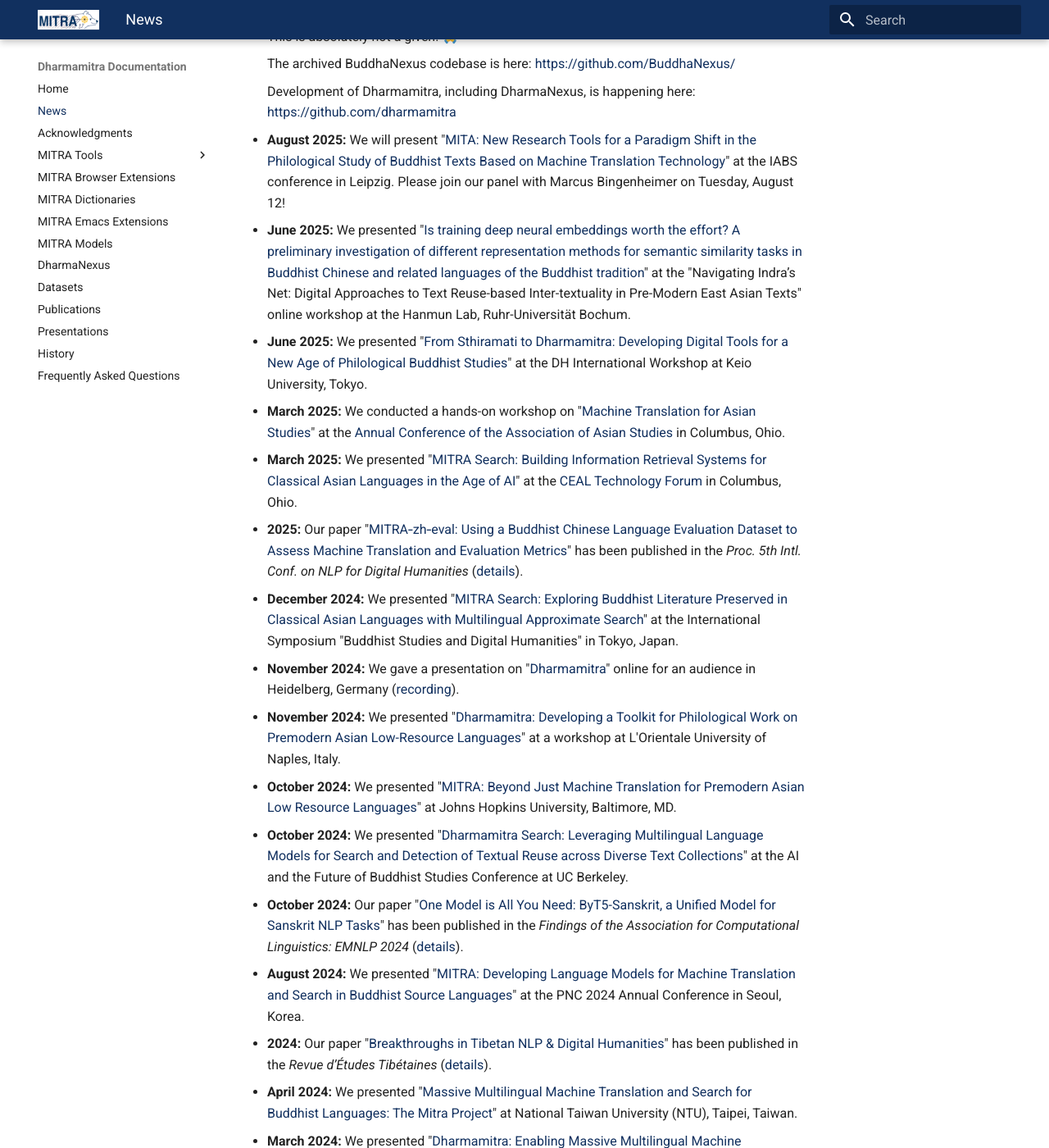
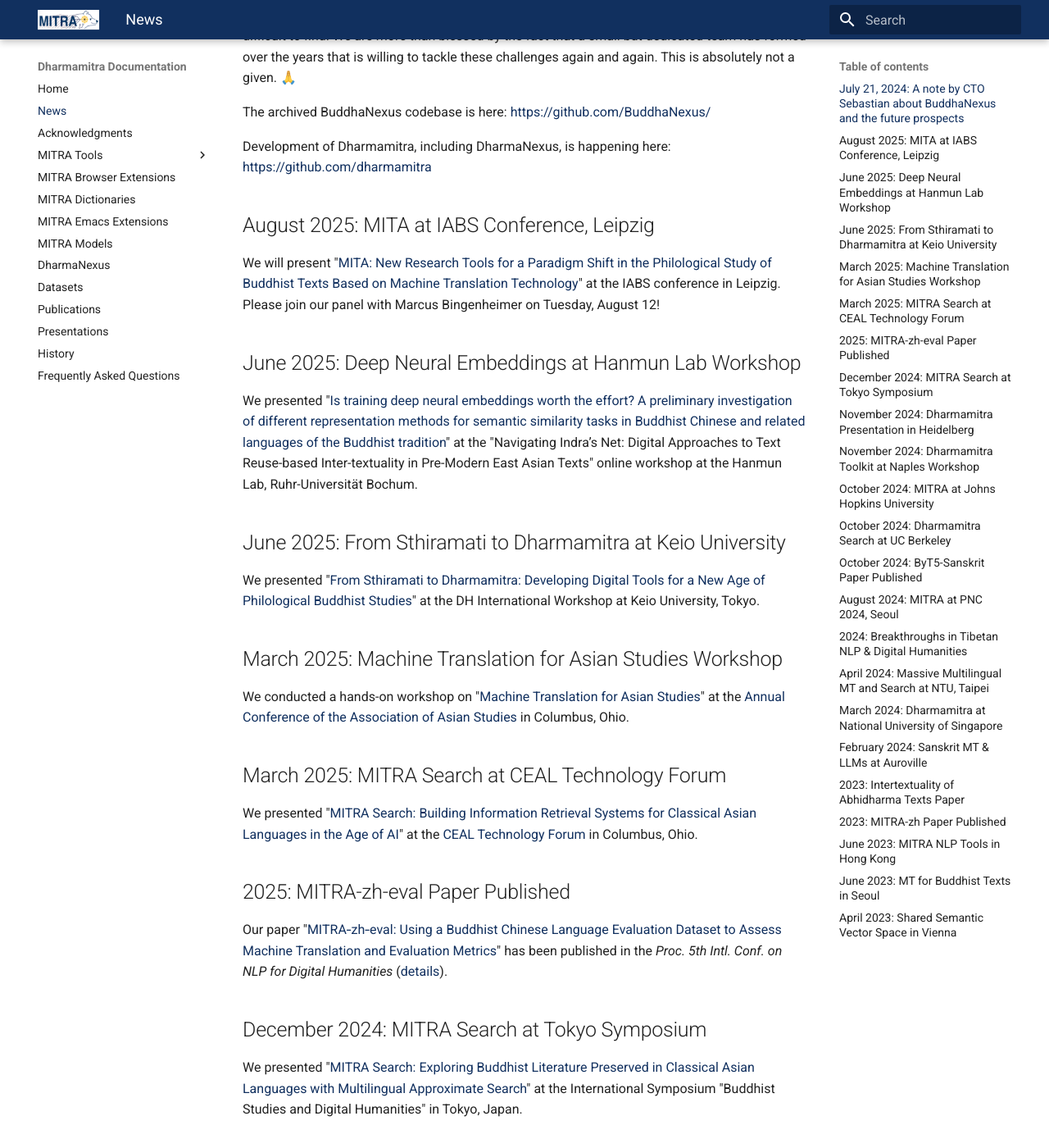
Before and after one commit to dharmamitra/dharmamitra-guides, an MkDocs documentation site: the page built from docs/news.md, in a window 1280 px wide and 1400 px high, scrolled down 887 px. Shown: the whole window at 82% size. Built offline with MkDocs 1.6.1 and Material for MkDocs 9.7.7, drawn with Linux system fonts in a browser that asks for light colours; some of the changed text lies outside the part shown.

Commit message:
restructured news section

```diff
--- a/docs/news.md
+++ b/docs/news.md
@@ -1,40 +1,105 @@
 # News
 
-*   **July 21: A note by CTO Sebastian about Buddhanexus and the future prospects**
+## July 21, 2024: A note by CTO Sebastian about BuddhaNexus and the future prospects
 
-    With the upcoming launch of a lot of new features, among them the [DharmaNexus](https://dharmanexus.org) database, I want to thank the key institutions that made the development of the open source initiative [BuddhaNexus](https://buddhanexus.net), which served as the first prototype of the system, possible. Without [SuttaCentral](https://suttacentral.net), we would not have gotten off the ground. We inherited a significant part of the front- and backend codebase, and thanks to SuttaCentral's commitment to open source licensing under GPL, this was possible, and in fact even encouraged.
+With the upcoming launch of a lot of new features, among them the [DharmaNexus](https://dharmanexus.org) database, I want to thank the key institutions that made the development of the open source initiative [BuddhaNexus](https://buddhanexus.net), which served as the first prototype of the system, possible. Without [SuttaCentral](https://suttacentral.net), we would not have gotten off the ground. We inherited a significant part of the front- and backend codebase, and thanks to SuttaCentral's commitment to open source licensing under GPL, this was possible, and in fact even encouraged.
 
-    Of course, the development of BuddhaNexus was primarily possible because of the people creating it, and it is due to ven. Ayya Vimala's dedicated contributions in the early months, including them bringing in additional developers, that we could iterate so fast. Equally grateful I am to the [Khyentse Center for Tibetan Buddhist Textual Scholarship (KC TBTS)](https://www.kc-tbts.uni-hamburg.de/), which funded parts of the BuddhaNexus development, gave valuable feedback, and a home deployed on Hamburg server infrastructure in this development phase 2019-2022.
+Of course, the development of BuddhaNexus was primarily possible because of the people creating it, and it is due to ven. Ayya Vimala's dedicated contributions in the early months, including them bringing in additional developers, that we could iterate so fast. Equally grateful I am to the [Khyentse Center for Tibetan Buddhist Textual Scholarship (KC TBTS)](https://www.kc-tbts.uni-hamburg.de/), which funded parts of the BuddhaNexus development, gave valuable feedback, and a home deployed on Hamburg server infrastructure in this development phase 2019-2022.
 
-    When I left Hamburg in early 2023, maintaining two separate code-bases became unfeasible. The good news is that the core team of BuddhaNexus, supported by a new funding infrastructure, is now committed to making the actively maintained successor platform DharmaNexus a reality, which is a deeply-integrated intertextuality engine within the Dharmamitra ecosystem.
+When I left Hamburg in early 2023, maintaining two separate code-bases became unfeasible. The good news is that the core team of BuddhaNexus, supported by a new funding infrastructure, is now committed to making the actively maintained successor platform DharmaNexus a reality, which is a deeply-integrated intertextuality engine within the Dharmamitra ecosystem.
 
-    We are extremely excited about the future of the project, and we envision open collaboration and the establishment of intertextuality and semantic search infrastructure that will be in use for many years to come.
+We are extremely excited about the future of the project, and we envision open collaboration and the establishment of intertextuality and semantic search infrastructure that will be in use for many years to come.
 
-    Of course, none of this would be possible without the people involved. Creating lasting infrastructure in digital humanities is a very challenging task. People who have the right set of qualities -- the intersection of knowledge of the classical primary languages, the necessary programming skills, and a deep interest and joy in working on such systems, are extremely difficult to find. We are more than blessed by the fact that a small but dedicated team has formed over the years that is willing to tackle these challenges again and again. This is absolutely not a given. 🙏
+Of course, none of this would be possible without the people involved. Creating lasting infrastructure in digital humanities is a very challenging task. People who have the right set of qualities -- the intersection of knowledge of the classical primary languages, the necessary programming skills, and a deep interest and joy in working on such systems, are extremely difficult to find. We are more than blessed by the fact that a small but dedicated team has formed over the years that is willing to tackle these challenges again and again. This is absolutely not a given. 🙏
 
-    The archived BuddhaNexus codebase is here: [https://github.com/BuddhaNexus/](https://github.com/BuddhaNexus/)
+The archived BuddhaNexus codebase is here: [https://github.com/BuddhaNexus/](https://github.com/BuddhaNexus/)
 
-    Development of Dharmamitra, including DharmaNexus, is happening here: [https://github.com/dharmamitra](https://github.com/dharmamitra)
+Development of Dharmamitra, including DharmaNexus, is happening here: [https://github.com/dharmamitra](https://github.com/dharmamitra)
 
-*   **August 2025:** We will present "[MITA: New Research Tools for a Paradigm Shift in the Philological Study of Buddhist Texts Based on Machine Translation Technology](https://conference.uni-leipzig.de/iabs2025/academic-program/)" at the IABS conference in Leipzig. Please join our panel with Marcus Bingenheimer on Tuesday, August 12!
-*   **June 2025:** We presented "[Is training deep neural embeddings worth the effort? A preliminary investigation of different representation methods for semantic similarity tasks in Buddhist Chinese and related languages of the Buddhist tradition](presentations.md#is-training-deep-neural-embeddings-worth-the-effort-a-preliminary-investigation-of-different-representation-methods-for-semantic-similarity-tasks-in-buddhist-chinese-and-related-languages-of-the-buddhist-tradition)" at the "Navigating Indra’s Net: Digital Approaches to Text Reuse-based Inter-textuality in Pre-Modern East Asian Texts" online workshop at the Hanmun Lab, Ruhr-Universität Bochum.
-*   **June 2025:** We presented "[From Sthiramati to Dharmamitra: Developing Digital Tools for a New Age of Philological Buddhist Studies](presentations.md#from-sthiramati-to-dharmamitra-developing-digital-tools-for-a-new-age-of-philological-buddhist-studies)" at the DH International Workshop at Keio University, Tokyo.
-*   **March 2025:** We conducted a hands-on workshop on "[Machine Translation for Asian Studies](https://dharmamitra.github.io/dharmamitra-guides/presentations/#machine-translation-for-asian-studies)" at the [Annual Conference of the Association of Asian Studies](https://www.asianstudies.org/conference/) in Columbus, Ohio.
-*   **March 2025:** We presented "[MITRA Search: Building Information Retrieval Systems for Classical Asian Languages in the Age of AI](https://dharmamitra.github.io/dharmamitra-guides/presentations/#mitra-search-building-information-retrieval-systems-for-classical-asian-languages-in-the-age-of-ai)" at the [CEAL Technology Forum](https://www.eastasianlib.org/) in Columbus, Ohio.
-*   **2025:** Our paper "[MITRA‑zh‑eval: Using a Buddhist Chinese Language Evaluation Dataset to Assess Machine Translation and Evaluation Metrics](https://aclanthology.org/2025.nlp4dh-1.12/)" has been published in the *Proc. 5th Intl. Conf. on NLP for Digital Humanities* ([details](https://dharmamitra.github.io/dharmamitra-guides/publications/#2025)).
-*   **December 2024:** We presented "[MITRA Search: Exploring Buddhist Literature Preserved in Classical Asian Languages with Multilingual Approximate Search](https://dharmamitra.github.io/dharmamitra-guides/presentations/#mitra-search-exploring-buddhist-literature-preserved-in-classical-asian-languages-with-multilingual-approximate-search)" at the International Symposium "Buddhist Studies and Digital Humanities" in Tokyo, Japan.
-*   **November 2024:** We gave a presentation on "[Dharmamitra](https://dharmamitra.github.io/dharmamitra-guides/presentations/#dharmamitra)" online for an audience in Heidelberg, Germany ([recording](https://www.youtube.com/watch?v=SMD6RGr-w9Q)).
-*   **November 2024:** We presented "[Dharmamitra: Developing a Toolkit for Philological Work on Premodern Asian Low-Resource Languages](https://dharmamitra.github.io/dharmamitra-guides/presentations/#dharmamitra-developing-a-toolkit-for-philological-work-on-premodern-asian-low-resource-languages)" at a workshop at L'Orientale University of Naples, Italy.
-*   **October 2024:** We presented "[MITRA: Beyond Just Machine Translation for Premodern Asian Low Resource Languages](https://dharmamitra.github.io/dharmamitra-guides/presentations/#mitra-beyond-just-machine-translation-for-premodern-asian-low-resource-languages)" at Johns Hopkins University, Baltimore, MD.
-*   **October 2024:** We presented "[Dharmamitra Search: Leveraging Multilingual Language Models for Search and Detection of Textual Reuse across Diverse Text Collections](https://dharmamitra.github.io/dharmamitra-guides/presentations/#dharmamitra-search-leveraging-multilingual-language-models-for-search-and-detection-of-textual-reuse-across-diverse-text-collections)" at the AI and the Future of Buddhist Studies Conference at UC Berkeley.
-*   **October 2024:** Our paper "[One Model is All You Need: ByT5-Sanskrit, a Unified Model for Sanskrit NLP Tasks](https://aclanthology.org/2024.findings-emnlp.805/)" has been published in the *Findings of the Association for Computational Linguistics: EMNLP 2024* ([details](https://dharmamitra.github.io/dharmamitra-guides/publications/#2024)).
-*   **August 2024:** We presented "[MITRA: Developing Language Models for Machine Translation and Search in Buddhist Source Languages](https://dharmamitra.github.io/dharmamitra-guides/presentations/#mitra-developing-language-models-for-machine-translation-and-search-in-buddhist-source-languages)" at the PNC 2024 Annual Conference in Seoul, Korea.
-*   **2024:** Our paper "[Breakthroughs in Tibetan NLP & Digital Humanities](https://www.asian-studies.org/publications/Revue-Etudes-Tibetaines/)" has been published in the *Revue d’Études Tibétaines* ([details](https://dharmamitra.github.io/dharmamitra-guides/publications/#2024)).
-*   **April 2024:** We presented "[Massive Multilingual Machine Translation and Search for Buddhist Languages: The Mitra Project](https://dharmamitra.github.io/dharmamitra-guides/presentations/#massive-multilingual-machine-translation-and-search-for-buddhist-languages-the-mitra-project)" at National Taiwan University (NTU), Taipei, Taiwan.
-*   **March 2024:** We presented "[Dharmamitra: Enabling Massive Multilingual Machine Translation for Ancient Languages of the Buddhist Tradition](https://dharmamitra.github.io/dharmamitra-guides/presentations/#dharmamitra-enabling-massive-multilingual-machine-translation-for-ancient-languages-of-the-buddhist-tradition)" at the National University of Singapore.
-*   **February 2024:** We gave an online presentation on "[Machine Translation and LLM-Powered Grammatical Explanation for Sanskrit](https://dharmamitra.github.io/dharmamitra-guides/presentations/#machine-translation-and-llm-powered-grammatical-explanation-for-sanskrit)" at the International Sanskrit Computational Linguistics Conference in Auroville, India.
-*   **2023:** Our paper "[Observations on the Intertextuality of Selected Abhidharma Texts Preserved in Chinese Translation](https://doi.org/10.3390/rel14070911)" has been published in the journal *Religions* ([details](https://dharmamitra.github.io/dharmamitra-guides/publications/#2023)).
-*   **2023:** Our paper "[MITRA‑zh: An efficient, open machine translation solution for Buddhist Chinese](https://aclanthology.org/2023.nlp4dh-1.29/)" has been published in the *Proceedings of the Joint 3rd Intl. Conf. on NLP for Digital Humanities & 8th IWCLUL* ([details](https://dharmamitra.github.io/dharmamitra-guides/publications/#2023)).
-*   **June 2023:** We presented "[MITRA: Developing Natural Language Processing Tools for the Languages of Buddhist Literature](https://dharmamitra.github.io/dharmamitra-guides/presentations/#mitra-developing-natural-language-processing-tools-for-the-languages-of-buddhist-literature)" in Hong Kong.
-*   **June 2023:** We presented "[Developing Machine Translation for ancient Buddhist texts in canonical languages](https://dharmamitra.github.io/dharmamitra-guides/presentations/#developing-machine-translation-for-ancient-buddhist-texts-in-canonical-languages)" in Seoul, Korea.
-*   **April 2023:** We presented "[Creating a Shared Semantic Vector Space for Buddhist Languages](https://dharmamitra.github.io/dharmamitra-guides/presentations/#creating-a-shared-semantic-vector-space-for-buddhist-languages)" in Vienna, Austria.
+## August 2025: MITA at IABS Conference, Leipzig
+
+We will present "[MITA: New Research Tools for a Paradigm Shift in the Philological Study of Buddhist Texts Based on Machine Translation Technology](https://conference.uni-leipzig.de/iabs2025/academic-program/)" at the IABS conference in Leipzig. Please join our panel with Marcus Bingenheimer on Tuesday, August 12!
+
+## June 2025: Deep Neural Embeddings at Hanmun Lab Workshop
+
+We presented "[Is training deep neural embeddings worth the effort? A preliminary investigation of different representation methods for semantic similarity tasks in Buddhist Chinese and related languages of the Buddhist tradition](presentations.md#is-training-deep-neural-embeddings-worth-the-effort-a-preliminary-investigation-of-different-representation-methods-for-semantic-similarity-tasks-in-buddhist-chinese-and-related-languages-of-the-buddhist-tradition)" at the "Navigating Indra’s Net: Digital Approaches to Text Reuse-based Inter-textuality in Pre-Modern East Asian Texts" online workshop at the Hanmun Lab, Ruhr-Universität Bochum.
+
+## June 2025: From Sthiramati to Dharmamitra at Keio University
+
+We presented "[From Sthiramati to Dharmamitra: Developing Digital Tools for a New Age of Philological Buddhist Studies](presentations.md#from-sthiramati-to-dharmamitra-developing-digital-tools-for-a-new-age-of-philological-buddhist-studies)" at the DH International Workshop at Keio University, Tokyo.
+
+## March 2025: Machine Translation for Asian Studies Workshop
+
+We conducted a hands-on workshop on "[Machine Translation for Asian Studies](https://dharmamitra.github.io/dharmamitra-guides/presentations/#machine-translation-for-asian-studies)" at the [Annual Conference of the Association of Asian Studies](https://www.asianstudies.org/conference/) in Columbus, Ohio.
+
+## March 2025: MITRA Search at CEAL Technology Forum
+
+We presented "[MITRA Search: Building Information Retrieval Systems for Classical Asian Languages in the Age of AI](https://dharmamitra.github.io/dharmamitra-guides/presentations/#mitra-search-building-information-retrieval-systems-for-classical-asian-languages-in-the-age-of-ai)" at the [CEAL Technology Forum](https://www.eastasianlib.org/) in Columbus, Ohio.
+
+## 2025: MITRA-zh-eval Paper Published
+
+Our paper "[MITRA‑zh‑eval: Using a Buddhist Chinese Language Evaluation Dataset to Assess Machine Translation and Evaluation Metrics](https://aclanthology.org/2025.nlp4dh-1.12/)" has been published in the *Proc. 5th Intl. Conf. on NLP for Digital Humanities* ([details](https://dharmamitra.github.io/dharmamitra-guides/publications/#2025)).
+
+## December 2024: MITRA Search at Tokyo Symposium
+
+We presented "[MITRA Search: Exploring Buddhist Literature Preserved in Classical Asian Languages with Multilingual Approximate Search](https://dharmamitra.github.io/dharmamitra-guides/presentations/#mitra-search-exploring-buddhist-literature-preserved-in-classical-asian-languages-with-multilingual-approximate-search)" at the International Symposium "Buddhist Studies and Digital Humanities" in Tokyo, Japan.
+
+## November 2024: Dharmamitra Presentation in Heidelberg
+
+We gave a presentation on "[Dharmamitra](https://dharmamitra.github.io/dharmamitra-guides/presentations/#dharmamitra)" online for an audience in Heidelberg, Germany ([recording](https://www.youtube.com/watch?v=SMD6RGr-w9Q)).
+
+## November 2024: Dharmamitra Toolkit at Naples Workshop
+
+We presented "[Dharmamitra: Developing a Toolkit for Philological Work on Premodern Asian Low-Resource Languages](https://dharmamitra.github.io/dharmamitra-guides/presentations/#dharmamitra-developing-a-toolkit-for-philological-work-on-premodern-asian-low-resource-languages)" at a workshop at L'Orientale University of Naples, Italy.
+
+## October 2024: MITRA at Johns Hopkins University
+
+We presented "[MITRA: Beyond Just Machine Translation for Premodern Asian Low Resource Languages](https://dharmamitra.github.io/dharmamitra-guides/presentations/#mitra-beyond-just-machine-translation-for-premodern-asian-low-resource-languages)" at Johns Hopkins University, Baltimore, MD.
+
+## October 2024: Dharmamitra Search at UC Berkeley
+
+We presented "[Dharmamitra Search: Leveraging Multilingual Language Models for Search and Detection of Textual Reuse across Diverse Text Collections](https://dharmamitra.github.io/dharmamitra-guides/presentations/#dharmamitra-search-leveraging-multilingual-language-models-for-search-and-detection-of-textual-reuse-across-diverse-text-collections)" at the AI and the Future of Buddhist Studies Conference at UC Berkeley.
+
+## October 2024: ByT5-Sanskrit Paper Published
+
+Our paper "[One Model is All You Need: ByT5-Sanskrit, a Unified Model for Sanskrit NLP Tasks](https://aclanthology.org/2024.findings-emnlp.805/)" has been published in the *Findings of the Association for Computational Linguistics: EMNLP 2024* ([details](https://dharmamitra.github.io/dharmamitra-guides/publications/#2024)).
+
+## August 2024: MITRA at PNC 2024, Seoul
+
+We presented "[MITRA: Developing Language Models for Machine Translation and Search in Buddhist Source Languages](https://dharmamitra.github.io/dharmamitra-guides/presentations/#mitra-developing-language-models-for-machine-translation-and-search-in-buddhist-source-languages)" at the PNC 2024 Annual Conference in Seoul, Korea.
+
+## 2024: Breakthroughs in Tibetan NLP & Digital Humanities
+
+Our paper "[Breakthroughs in Tibetan NLP & Digital Humanities](https://www.asian-studies.org/publications/Revue-Etudes-Tibetaines/)" has been published in the *Revue d’Études Tibétaines* ([details](https://dharmamitra.github.io/dharmamitra-guides/publications/#2024)).
+
+## April 2024: Massive Multilingual MT and Search at NTU, Taipei
+
+We presented "[Massive Multilingual Machine Translation and Search for Buddhist Languages: The Mitra Project](https://dharmamitra.github.io/dharmamitra-guides/presentations/#massive-multilingual-machine-translation-and-search-for-buddhist-languages-the-mitra-project)" at National Taiwan University (NTU), Taipei, Taiwan.
+
+## March 2024: Dharmamitra at National University of Singapore
+
+We presented "[Dharmamitra: Enabling Massive Multilingual Machine Translation for Ancient Languages of the Buddhist Tradition](https://dharmamitra.github.io/dharmamitra-guides/presentations/#dharmamitra-enabling-massive-multilingual-machine-translation-for-ancient-languages-of-the-buddhist-tradition)" at the National University of Singapore.
+
+## February 2024: Sanskrit MT & LLMs at Auroville
+
+We gave an online presentation on "[Machine Translation and LLM-Powered Grammatical Explanation for Sanskrit](https://dharmamitra.github.io/dharmamitra-guides/presentations/#machine-translation-and-llm-powered-grammatical-explanation-for-sanskrit)" at the International Sanskrit Computational Linguistics Conference in Auroville, India.
+
+## 2023: Intertextuality of Abhidharma Texts Paper
+
+Our paper "[Observations on the Intertextuality of Selected Abhidharma Texts Preserved in Chinese Translation](https://doi.org/10.3390/rel14070911)" has been published in the journal *Religions* ([details](https://dharmamitra.github.io/dharmamitra-guides/publications/#2023)).
+
+## 2023: MITRA-zh Paper Published
+
+Our paper "[MITRA‑zh: An efficient, open machine translation solution for Buddhist Chinese](https://aclanthology.org/2023.nlp4dh-1.29/)" has been published in the *Proceedings of the Joint 3rd Intl. Conf. on NLP for Digital Humanities & 8th IWCLUL* ([details](https://dharmamitra.github.io/dharmamitra-guides/publications/#2023)).
+
+## June 2023: MITRA NLP Tools in Hong Kong
+
+We presented "[MITRA: Developing Natural Language Processing Tools for the Languages of Buddhist Literature](https://dharmamitra.github.io/dharmamitra-guides/presentations/#mitra-developing-natural-language-processing-tools-for-the-languages-of-buddhist-literature)" in Hong Kong.
+
+## June 2023: MT for Buddhist Texts in Seoul
+
+We presented "[Developing Machine Translation for ancient Buddhist texts in canonical languages](https://dharmamitra.github.io/dharmamitra-guides/presentations/#developing-machine-translation-for-ancient-buddhist-texts-in-canonical-languages)" in Seoul, Korea.
+
+## April 2023: Shared Semantic Vector Space in Vienna
+
+We presented "[Creating a Shared Semantic Vector Space for Buddhist Languages](https://dharmamitra.github.io/dharmamitra-guides/presentations/#creating-a-shared-semantic-vector-space-for-buddhist-languages)" in Vienna, Austria.
```
Also changed, not shown: docs/index.md (+24 -12 lines).
